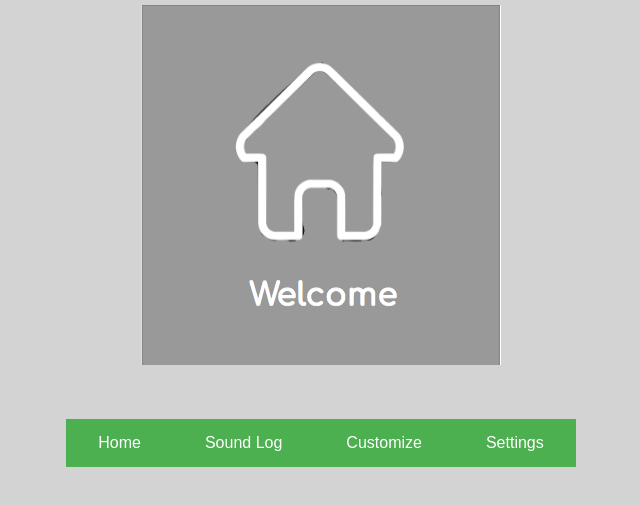
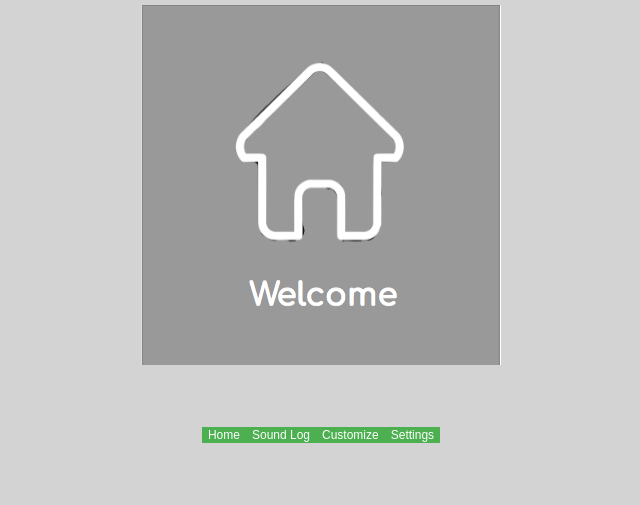
Before and after one commit to NiGereEpps/mercedeswn.github.io, a plain HTML site: page hi_fidelity/home.html in a window 1280 px wide. Shown: the part 97-602 px from the top of the page, without its empty margins (319-959 px from the left). Drawn offline with Linux system fonts and the light colour scheme.

Commit message:
smaller buttons

```diff
--- a/hi_fidelity/styles.css
+++ b/hi_fidelity/styles.css
@@ -21,11 +21,10 @@ input {
   background-color: #4CAF50; /* Green */
   border: none;
   color: white;
-  padding: 15px 32px;
   text-align: center;
   text-decoration: none;
   display: inline-block;
-  font-size: 16px;
+  font-size: 12px;
 }
 
 form{
```
